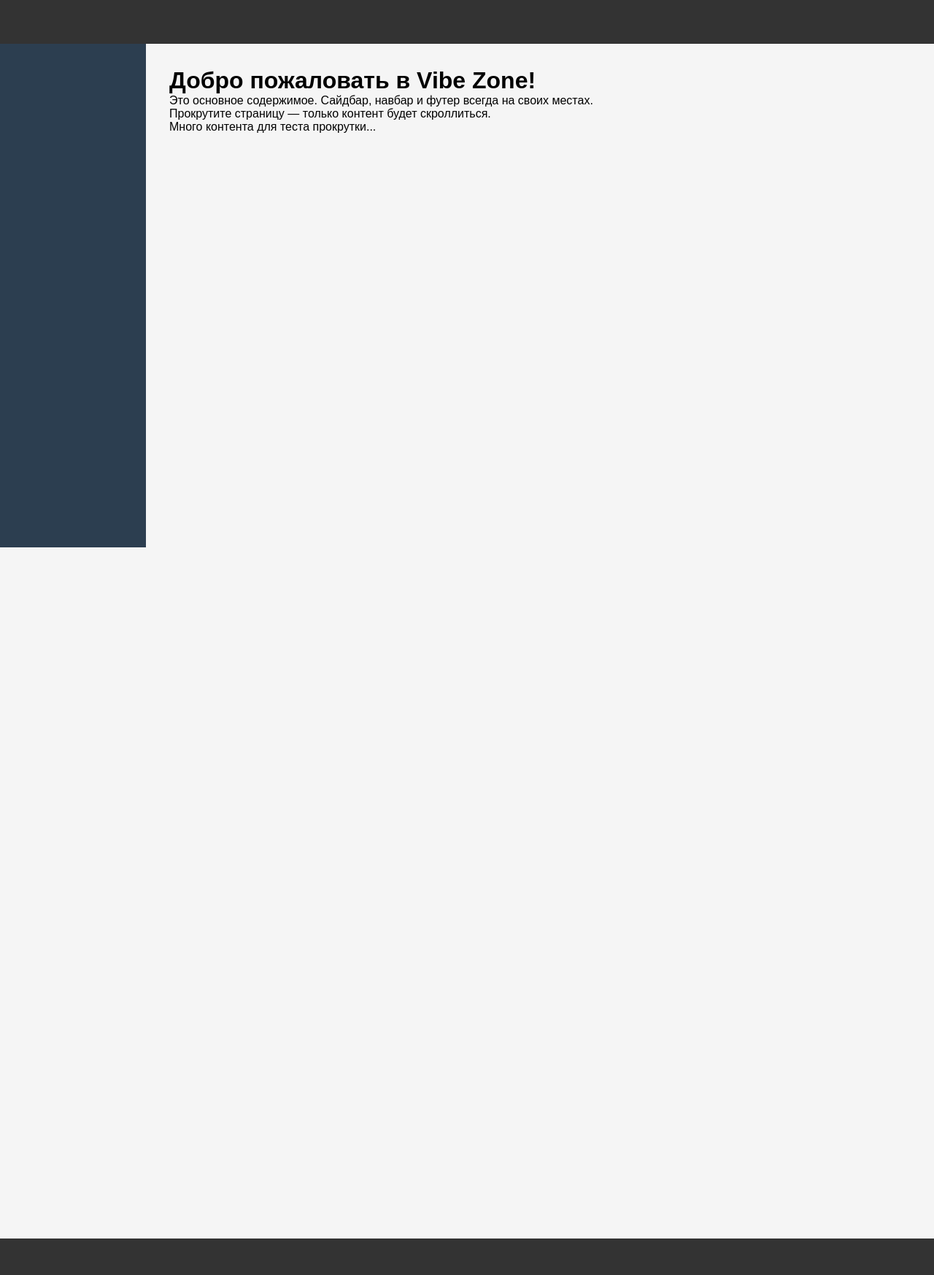
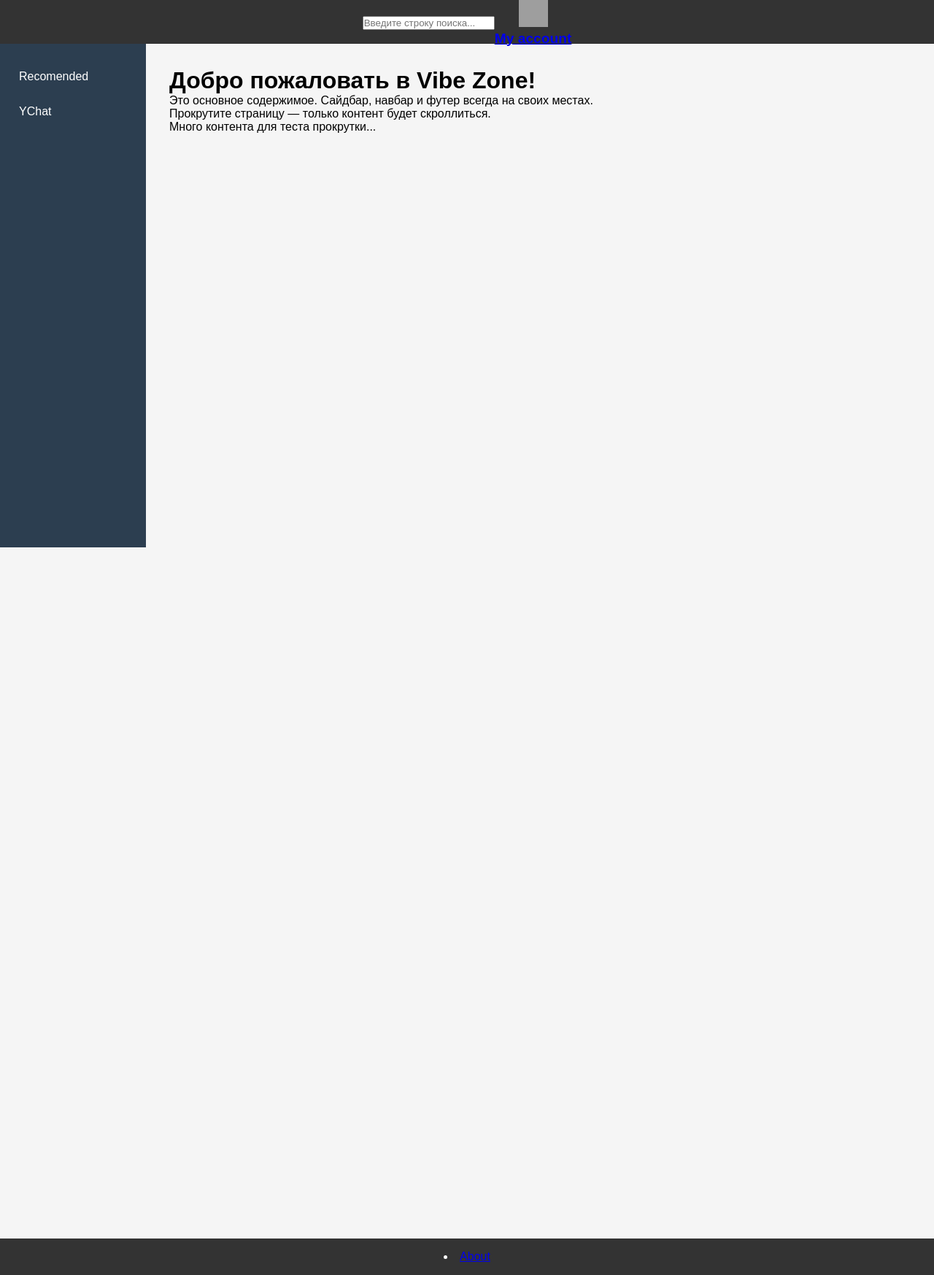
Before and after one commit to androska10/MVP_VZ, a Django app: page / in a window 1280 px wide. Shown: the whole page at 73% size. Run offline with Django 5.2, Linux system fonts and the light colour scheme; grey boxes are pictures that could not be loaded.

Commit message:
css base+

```diff
--- a/vibe_zone/homepage/urls.py
+++ b/vibe_zone/homepage/urls.py
@@ -4,5 +4,9 @@ from django.views.generic import TemplateView
 app_name = "homepage"
 
 urlpatterns = [
-    path("", TemplateView.as_view(template_name="homepage/base.html")),
+    path(
+        "",
+        TemplateView.as_view(template_name="homepage/base.html"),
+        name="home"
+        ),
 ]
--- a/vibe_zone/static/css/style.css
+++ b/vibe_zone/static/css/style.css
@@ -2,6 +2,33 @@
     margin: 0;
     padding: 0;
     box-sizing: border-box;
+}
+
+nav ul {
+    list-style: none;
+    padding: 0;
+    margin: 0;
+    /* Убираем flex или оставляем, но меняем направление */
+    display: flex;
+    flex-direction: column;  /* Вот ключевое: теперь список вертикальный */
+    gap: 30px;
+    background: #2c3e50;
+    padding: 20px 0;
+    width: 150px; /* Можно задать ширину, чтобы выглядело как сайдбар */
+    margin: 0 auti;
+}
+
+nav a {
+    color: white;
+    text-decoration: none;
+    padding: 10px;
+    font-family: sans-serif;
+    transition: background 0.2s;
+}
+
+nav a:hover {
+    background: #555;
+    border-radius: 4px;
 }
 
 body {
@@ -43,6 +70,7 @@ body {
     top: 60px;
     left: 0;
     overflow-y: auto;
+    text-emphasis-color: white;
 }
 
 /* Основное содержимое */
--- a/vibe_zone/templates/components/categories.html
+++ b/vibe_zone/templates/components/categories.html
@@ -0,0 +1,6 @@
+<nav>
+    <ul>
+        <li><a href= {% url "homepage:home" %}>Recomended</a></li>
+        <li><a href="#">YChat</a></li>
+    </ul>
+</nav>
--- a/vibe_zone/templates/components/footer.html
+++ b/vibe_zone/templates/components/footer.html
@@ -0,0 +1 @@
+<li><a href="#">About</a></li>
--- a/vibe_zone/templates/components/navbar.html
+++ b/vibe_zone/templates/components/navbar.html
@@ -0,0 +1,14 @@
+<!-- Поисковая строка -->
+<div class="search-bar">
+    <input type="text" placeholder="Введите строку поиска..." class="search-input">
+</div>
+
+<!-- Блок аккаунта -->
+<div class="account">
+    <div class="account-img">
+        <img src="/static/img/user.png" alt="Q_Q" width="40" height="40">
+    </div>
+    <div class="account-link">
+        <a href="#">My account</a>
+    </div>
+</div>
```
